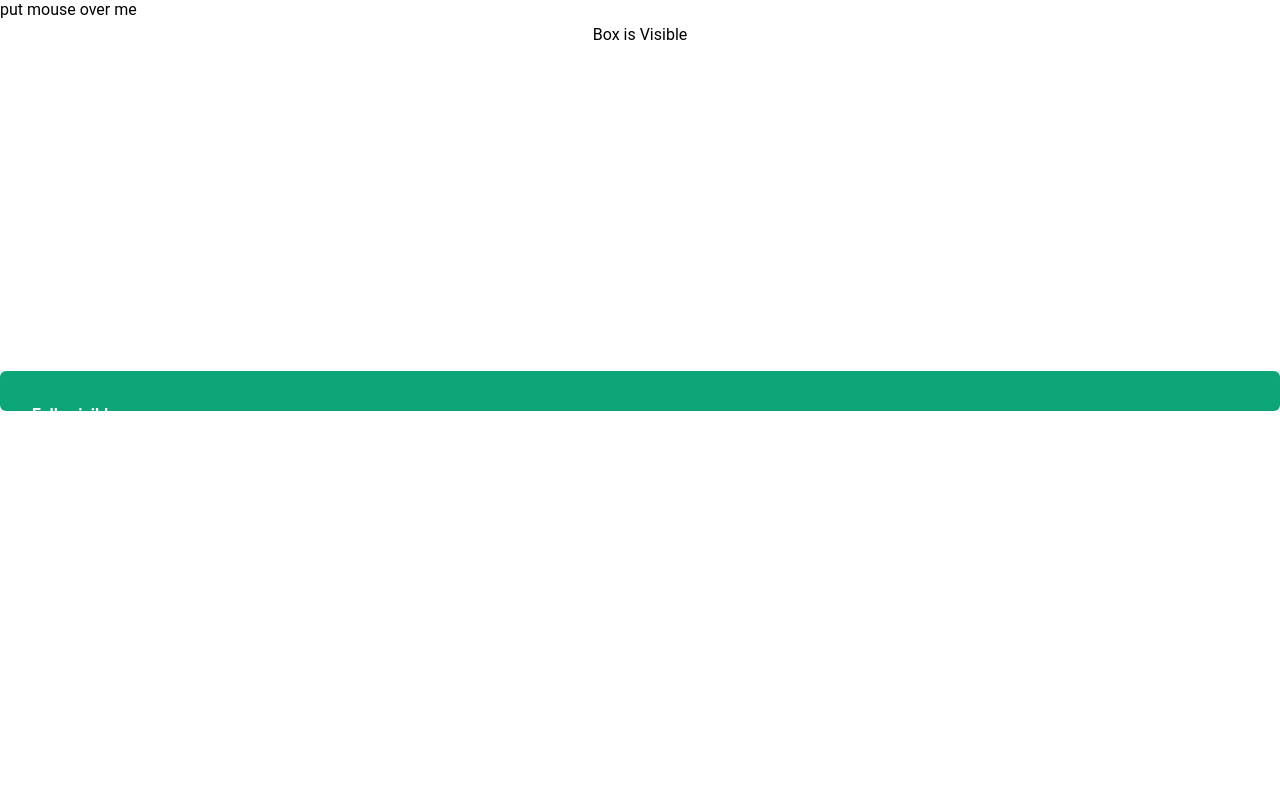
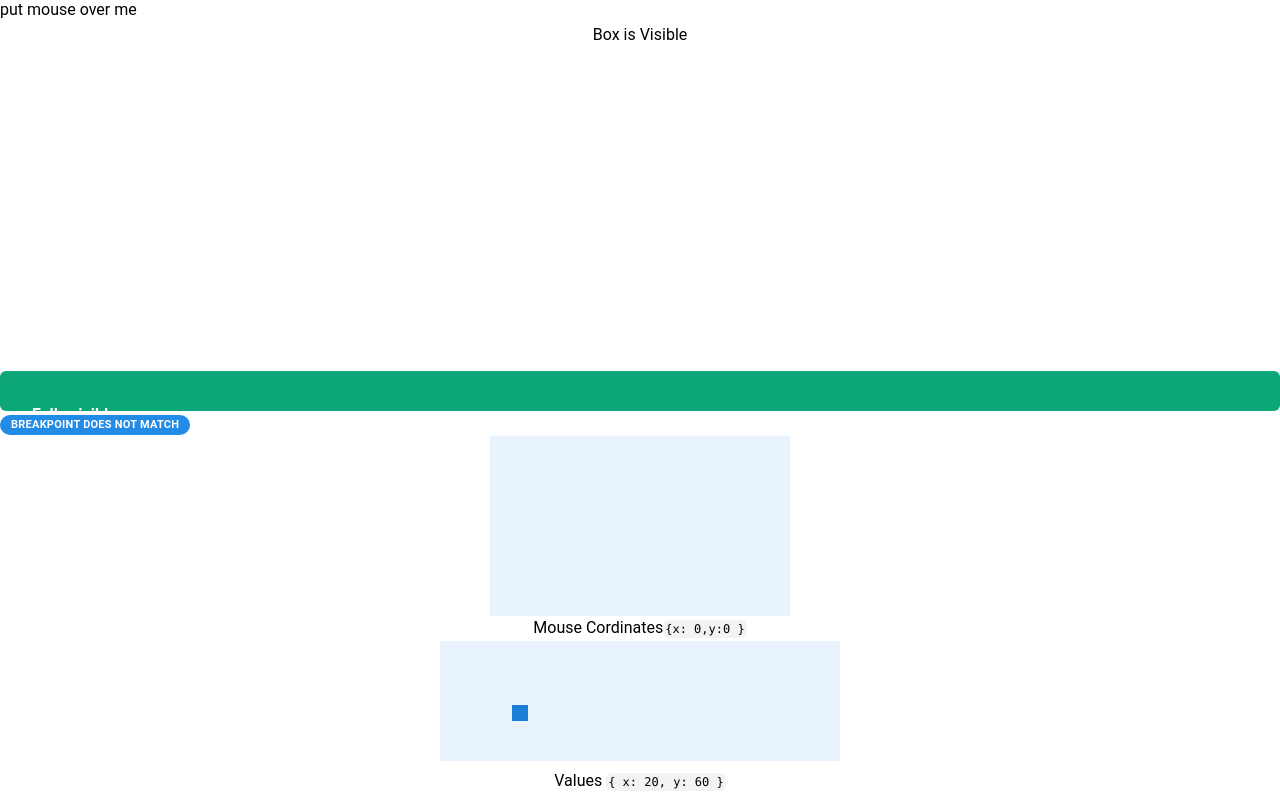
Before and after one commit to SanjeevRoyy/MantineLibrary, a React (Vite) app: page / in a window 1280 px wide. Shown: the part 588-1382 px from the top of the page. Before the commit the page ends 999 px from the top, so only its background shows below. Built offline with nearby package versions, Linux system fonts and the light colour scheme.

Commit message:
add useMove

```diff
--- a/src/App.jsx
+++ b/src/App.jsx
@@ -27,6 +27,9 @@ import HotKeys from './components/mantinehooks/ui and dom/HotKeys';
 import Hover from './components/mantinehooks/ui and dom/Hover';
 import Viewport from './components/mantinehooks/ui and dom/Viewport';
 import Intersection from './components/mantinehooks/ui and dom/Intersection';
+import MediaQuery from './components/mantinehooks/ui and dom/MediaQuery';
+import Mouse from './components/mantinehooks/ui and dom/Mouse';
+import Move from './components/mantinehooks/ui and dom/Move';
 
 
 
@@ -50,21 +53,24 @@ function App() {
       <StackEx/> */}
       {/* <CheckBoxEx/>
       <ChipEx/> */}
-    {/* <SectionE/> */}
-    {/* <ProductsGrid/>
+      {/* <SectionE/> */}
+      {/* <ProductsGrid/>
     <SectionCategory/>
   <CategoryR/> */}
-  <Navbar/>
-  <UseClickOutside/>
-  <ColorScheme/>
-  <EventListner/>
-  <FocusReturn/>
-  <FocusWithIn/>
-  <FullScreen/>
-  <HotKeys/>
-  <Hover/>
-  <Viewport/>
-  <Intersection/>
+      <Navbar />
+      <UseClickOutside />
+      <ColorScheme />
+      <EventListner />
+      <FocusReturn />
+      <FocusWithIn />
+      <FullScreen />
+      <HotKeys />
+      <Hover />
+      <Viewport />
+      <Intersection />
+      <MediaQuery />
+      <Mouse />
+      <Move />
     </>
 
 
--- a/src/components/mantinehooks/ui and dom/Intersection.jsx
+++ b/src/components/mantinehooks/ui and dom/Intersection.jsx
@@ -28,6 +28,8 @@ const Intersection = () => {
             {entry?.isIntersecting ? 'Fully visible' : 'Obscured'}
           </Text>
         </Paper>
+
+
       </Box>
     </Paper>
   );
--- /dev/null
+++ b/src/components/mantinehooks/ui and dom/MediaQuery.jsx
@@ -0,0 +1,14 @@
+import React from 'react'
+import { useMediaQuery } from '@mantine/hooks'
+import { Badge } from '@mantine/core'
+
+const MediaQuery = () => {
+    const matches = useMediaQuery('(min-width:56.25em)')
+  return (
+<Badge color={matches ? 'blue' : 'red'} variant='filled'>
+    BreakPoint {matches ? 'does not match' : ' match'}
+</Badge>
+)
+}
+
+export default MediaQuery
--- /dev/null
+++ b/src/components/mantinehooks/ui and dom/Mouse.jsx
@@ -0,0 +1,20 @@
+import React from 'react'
+import { Text, Code, Group, Box } from '@mantine/core';
+import { useMouse } from '@mantine/hooks';
+
+const Mouse = () => {
+    const {ref,x,y}=useMouse();
+  return (
+    <>
+    <Group justify='center'>
+    <Box ref={ref} w={300} h={180} bg="var(--mantine-color-blue-light)"   />
+    </Group>
+
+    <Text ta={'center'}>
+        Mouse Cordinates<Code>{`{x: ${x},y:${y} }`}</Code>
+    </Text>
+    </>
+  )
+}
+
+export default Mouse
--- /dev/null
+++ b/src/components/mantinehooks/ui and dom/Move.jsx
@@ -0,0 +1,42 @@
+import React, { useState } from 'react'
+import { useMove } from '@mantine/hooks'
+import { Code, Group, Text, rem } from '@mantine/core';
+
+const Move = () => {
+    const [value, setValue] = useState({ x: 0.2, y: 0.6 });
+    const { ref, active } = useMove(setValue);
+
+    return (
+        <>
+        <Group justify="center">
+          <div
+            ref={ref}
+            style={{
+              width: rem(400),
+              height: rem(120),
+              backgroundColor: 'var(--mantine-color-blue-light)',
+              position: 'relative',
+            }}
+          >
+            <div
+              style={{
+                position: 'absolute',
+                left: `calc(${value.x * 100}% - ${rem(8)})`,
+                top: `calc(${value.y * 100}% - ${rem(8)})`,
+                width: rem(16),
+                height: rem(16),
+                backgroundColor: active ? 'var(--mantine-color-teal-7)' : 'var(--mantine-color-blue-7)',
+              }}
+            />
+          </div>
+        </Group>
+        <Text ta="center" mt="sm">
+          Values <Code>{`{ x: ${Math.round(value.x * 100)}, y: ${Math.round(value.y * 100)} }`}</Code>
+        </Text>
+      </>
+    );
+
+
+}
+
+export default Move
```
